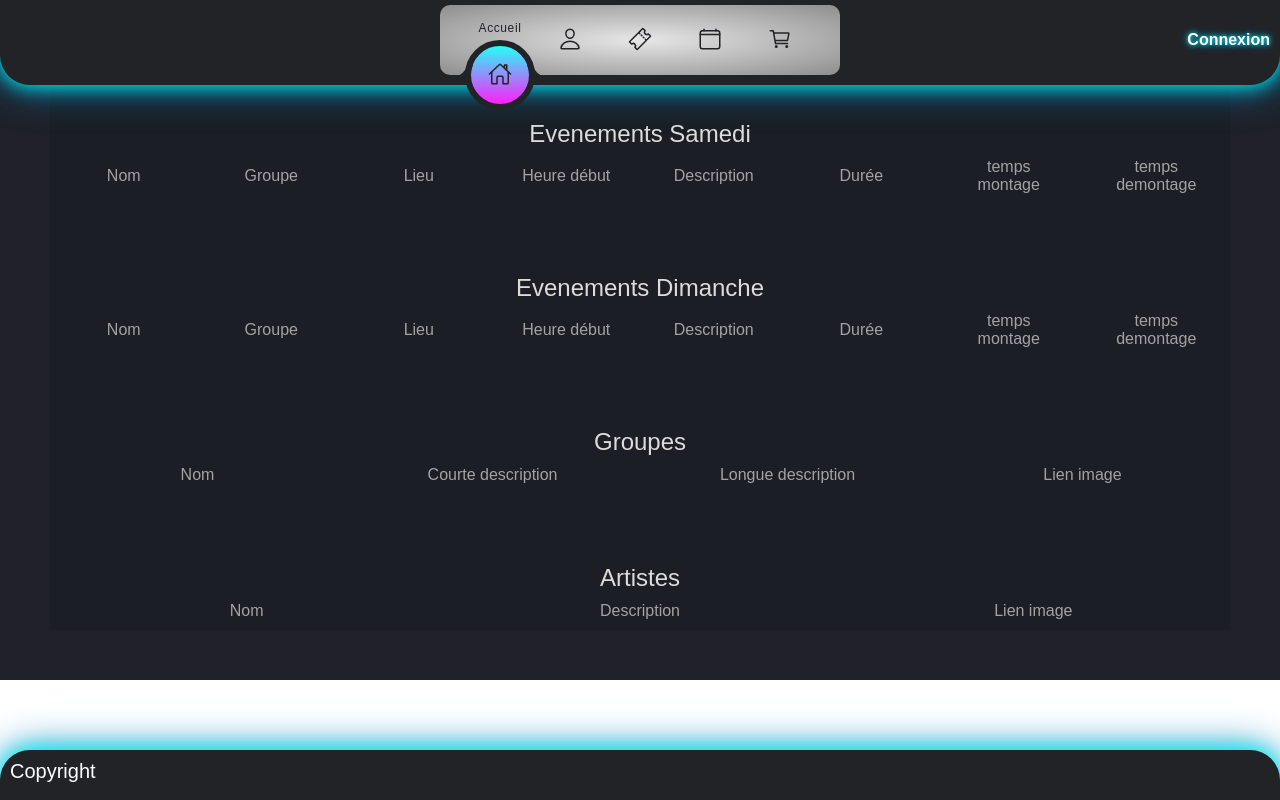
After one commit to BOURREAUQuentin/Festiut-O, a Flask app: page /admin in a window 1280 px wide. The commit adds this page. Run offline with Flask 2, Linux system fonts and the light colour scheme; data that the repository does not hold is empty.

Commit message:
ajout de la page admin fonctionnelle avec l'affichage de toutes les informations

```diff
--- a/src/modele/creaFestiBourreau.sql
+++ b/src/modele/creaFestiBourreau.sql
@@ -29,7 +29,7 @@ CREATE TABLE ARTISTE (
 
 CREATE TABLE LIEU (
   idL INT(40) NOT NULL,
-  nomL VARCHAR(42) NOT NULL,
+  nomL VARCHAR(42) UNIQUE NOT NULL,
   adresseL VARCHAR(100) NOT NULL,
   nbMaxSpecL INT(5) CHECK (nbMaxSpecL > 0),
   PRIMARY KEY (idL)
--- /dev/null
+++ b/src/static/admin.css
@@ -0,0 +1,98 @@
+*{
+    margin: 0;
+    padding: 0;
+    box-sizing: border-box;
+  }
+  main{
+    background-color: rgb(63,72,83);
+    font-family: sans-serif;
+    color: rgb(220,220,220);
+    padding: 50px;
+    padding-bottom: 50px;
+    width: 100vw;
+    overflow-x: hidden;
+  }
+  .warning{
+    color: rgb(62,148,236);
+  }
+  .st_viewport{
+    max-height: 950px;
+    overflow: auto;
+  }
+  [data-table_id="0"]{
+    background-color: #26FFF8;
+  }
+  [data-table_id="1"]{
+    background-color: #FF1EFC;
+  }
+
+  .evenement{
+    width: 200px;
+    text-align: center;
+  }
+
+  .groupe, .artiste{
+    width: 460px;
+    text-align: center;
+  }
+
+  pre{
+    overflow: auto;
+  }
+
+  .st_viewport{
+    background-color: #1f2029;
+    color: rgb(27,30,36);
+  }
+  .st_table_header{
+    position: -webkit-sticky;
+    position: sticky;
+    top: 0px;
+    z-index: 1;
+    background-color: rgb(27,30,36);
+    color: rgb(220,220,220);
+    display: flex;
+    flex-direction: column;
+    justify-content: center;
+    align-items: center;
+    padding-top: 50px;
+  }
+  .st_table_header h2{
+    font-weight: 400;
+    margin: 0 20px;
+    padding: 20px 0 0;
+  }
+  .st_table_header .st_row{
+    color: rgba(220,220,220, .7);
+  }
+
+  .st_table{
+    display: -webkit-box;
+    display: -webkit-flex;
+    display: -ms-flexbox;
+    display: flex;
+    -webkit-box-orient: vertical;
+    -webkit-box-direction: normal;
+    -webkit-flex-direction: column;
+        -ms-flex-direction: column;
+            flex-direction: column;
+  }
+  .st_row{
+    display: -webkit-box;
+    display: -webkit-flex;
+    display: -ms-flexbox;
+    display: flex;
+    align-items: center;
+    justify-content: space-evenly;
+    margin: 0;
+  }
+  .st_table .st_row:nth-child(even){
+    background-color: rgba(0,0,0, .1)
+  }
+  .st_column{
+    padding: 10px 20px;
+  }
+
+  .title{
+    width: 100%;
+  }
--- /dev/null
+++ b/src/templates/admin.html
@@ -0,0 +1,108 @@
+{% extends "base_header_footer.html" %}
+{% block styles %}
+    {{ super() }}
+{% endblock %}
+{% block content %}
+    <main class="st_viewport">
+        <div class="st_wrap_table" data-table_id="0">
+            <div class="st_table_header">
+              <h2>Evenements Samedi</h2>
+              <div class="st_row title">
+                <div class="st_column evenement">Nom</div>
+                <div class="st_column evenement">Groupe</div>
+                <div class="st_column evenement">Lieu</div>
+                <div class="st_column evenement">Heure début</div>
+                <div class="st_column evenement">Description</div>
+                <div class="st_column evenement">Durée</div>
+                <div class="st_column evenement">temps montage</div>
+                <div class="st_column evenement">temps demontage</div>
+              </div>
+          </div>
+          <div class="st_table">
+              {% for tuple_evenement_samedi in liste_evenements_samedi %}
+                  <div class="st_row">
+                      <div class="st_column evenement">{{ tuple_evenement_samedi[0].get_nom() }}</div>
+                      <div class="st_column evenement">{{ tuple_evenement_samedi[1].get_nom() }}</div>
+                      <div class="st_column evenement">{{ tuple_evenement_samedi[2].get_nom() }}</div>
+                      <div class="st_column evenement">{{ tuple_evenement_samedi[0].get_heure_debut() }}</div>
+                      <div class="st_column evenement">{{ tuple_evenement_samedi[0].get_description() }}</div>
+                      <div class="st_column evenement">{{ tuple_evenement_samedi[0].get_duree() }}</div>
+                      <div class="st_column evenement">{{ tuple_evenement_samedi[0].get_tps_montage() }}</div>
+                      <div class="st_column evenement">{{ tuple_evenement_samedi[0].get_tps_demontage() }}</div>
+                  </div>
+              {% endfor %}
+          </div>
+
+        <div class="st_wrap_table" data-table_id="1">
+            <div class="st_table_header">
+              <h2>Evenements Dimanche</h2>
+              <div class="st_row title">
+                <div class="st_column evenement">Nom</div>
+                <div class="st_column evenement">Groupe</div>
+                <div class="st_column evenement">Lieu</div>
+                <div class="st_column evenement">Heure début</div>
+                <div class="st_column evenement">Description</div>
+                <div class="st_column evenement">Durée</div>
+                <div class="st_column evenement">temps montage</div>
+                <div class="st_column evenement">temps demontage</div>
+              </div>
+          </div>
+          <div class="st_table">
+              {% for tuple_evenement_dimanche in liste_evenements_dimanche %}
+                  <div class="st_row">
+                      <div class="st_column evenement">{{ tuple_evenement_dimanche[0].get_heure_debut() }}</div>
+                      <div class="st_column evenement">{{ tuple_evenement_dimanche[1].get_nom() }}</div>
+                      <div class="st_column evenement">{{ tuple_evenement_dimanche[2].get_nom() }}</div>
+                      <div class="st_column evenement">{{ tuple_evenement_dimanche[0].get_heure_debut() }}</div>
+                      <div class="st_column evenement">{{ tuple_evenement_dimanche[0].get_description() }}</div>
+                      <div class="st_column evenement">{{ tuple_evenement_dimanche[0].get_duree() }}</div>
+                      <div class="st_column evenement">{{ tuple_evenement_dimanche[0].get_tps_montage() }}</div>
+                      <div class="st_column evenement">{{ tuple_evenement_dimanche[0].get_tps_demontage() }}</div>
+                  </div>
+              {% endfor %}
+          </div>
+
+
+        <div class="st_wrap_table" data-table_id="2">
+          <div class="st_table_header">
+            <h2>Groupes</h2>
+            <div class="st_row title">
+              <div class="st_column groupe">Nom</div>
+              <div class="st_column groupe">Courte description</div>
+              <div class="st_column groupe">Longue description</div>
+              <div class="st_column groupe">Lien image</div>
+            </div>
+		</div>
+          <div class="st_table">
+            {% for groupe in liste_groupes %}
+				<div class="st_row">
+					<div class="st_column groupe">{{ groupe.get_nom() }}</div>
+					<div class="st_column groupe">{{ groupe.get_courte_description() }}</div>
+					<div class="st_column groupe">{{ groupe.get_longue_description() }}</div>
+					<div class="st_column groupe">{{ groupe.get_lien_image() }}</div>
+				</div>
+			{% endfor %}
+          </div>
+
+        <div class="st_wrap_table" data-table_id="3">
+        <div class="st_table_header">
+            <h2>Artistes</h2>
+            <div class="st_row title">
+            <div class="st_column artiste">Nom</div>
+            <div class="st_column artiste">Description</div>
+            <div class="st_column artiste">Lien image</div>
+            </div>
+        </div>
+        <div class="st_table">
+            {% for artiste in liste_artistes %}
+                <div class="st_row">
+                    <div class="st_column artiste">{{ artiste.get_nom() }}</div>
+                    <div class="st_column artiste">{{ artiste.get_description() }}</div>
+                    <div class="st_column artiste">{{ artiste.get_lien_image() }}</div>
+                </div>
+            {% endfor %}
+        </div>
+        </div>
+        </div>
+    </main>
+	  {% endblock %}
--- a/src/templates/base_header_footer.html
+++ b/src/templates/base_header_footer.html
@@ -18,6 +18,9 @@
     {% endif %}
     {% if page_planning %}
         <link href="../static/planning.css" rel="stylesheet" />
+    {% endif %}
+    {% if page_admin %}
+        <link href="../static/admin.css" rel="stylesheet" />
     {% endif %}
     {% if page_panier %}
         <link href="../static/panier.css" rel="stylesheet" />
@@ -41,7 +44,11 @@
                 {% if page_login_signup %}
                   <li class="list active">
                 {% else %}
+                  {% if page_admin %}
+                    <li class="list active">
+                  {% else %}
                   <li class="list">
+                    {% endif %}
                 {% endif %}
               {% endif %}
 
--- a/src/views.py
+++ b/src/views.py
@@ -177,3 +177,17 @@ def profil():
     return render_template("profil.html", page_profil=True, liste_billets=dico_billets_achete_spectateur,
                            liste_journees=liste_journees_achete_spectateur, liste_groupes_samedi=liste_groupes_samedi,
                            liste_groupes_week_end=liste_groupes_week_end, liste_groupes_dimanche=liste_groupes_dimanche, connecte=spectateur_est_connecte(le_spectateur_connecte))
+
+@app.route("/admin")
+def admin():
+    dico_journees = JOURNEE.get_dico_journees()
+    liste_evenements_samedi = []
+    liste_evenements_dimanche = []
+    for journee, date_journee in dico_journees.items():
+        if journee == "Samedi":
+            liste_evenements_samedi = lister_evenements_par_journee(date_journee)
+        else:
+            liste_evenements_dimanche = lister_evenements_par_journee(date_journee)
+    return render_template("admin.html", page_admin=True, liste_evenements_samedi=liste_evenements_samedi,
+                           liste_groupes=GROUPE.get_all_groupes(), liste_artistes=ARTISTE.get_all_artistes(),
+                           liste_evenements_dimanche=liste_evenements_dimanche, connecte=spectateur_est_connecte(le_spectateur_connecte))
```
